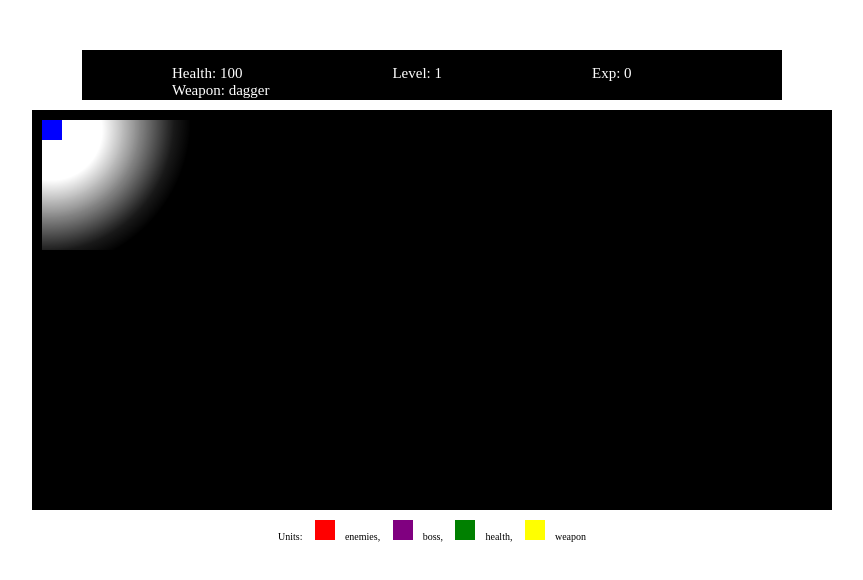
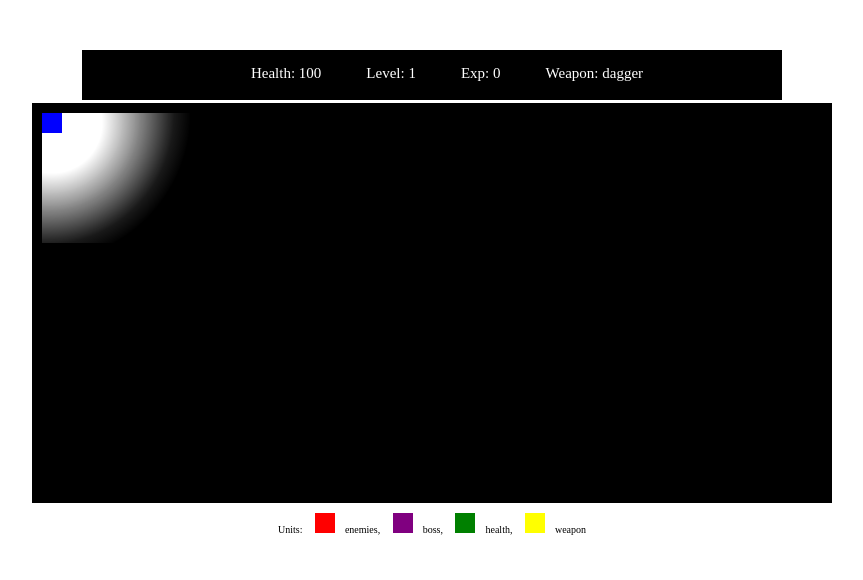
Before and after one commit to felromo/FCC-RogueDungeonCrawler-Zipline, a React app: page / in a window 1280 px wide. Shown: the whole page, without its empty margins (208-1071 px from the left). Built offline with nearby package versions, Linux system fonts and the light colour scheme; some packages are replaced by stand-ins of ours.

Commit message:
fixes scorebord styles

```diff
--- a/styles/_score-board.scss
+++ b/styles/_score-board.scss
@@ -4,9 +4,12 @@ $score-board-container-background: #000;
   color: #fff;
   background: $score-board-container-background;
   height: 5em;
-  margin: 1em auto;
+  margin: .25em auto;
+  text-align: center;
   margin-top: 5em;
   width: 70em;
+  /* width: 80em; */
+
 }
 
 .player-information {
@@ -14,9 +17,10 @@ $score-board-container-background: #000;
   font-size: 1.5em;
   width: 100%;
   padding: 1em;
+  /* text-align: center; */
 
   li {
     display: inline-block;
-    margin: 0 5em;
+    margin: 0 1.5em;
   }
 }
```
